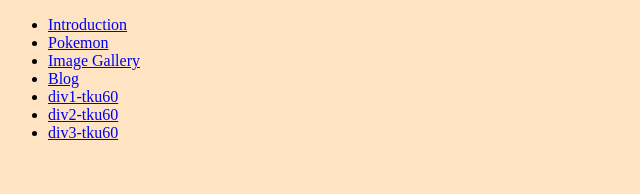
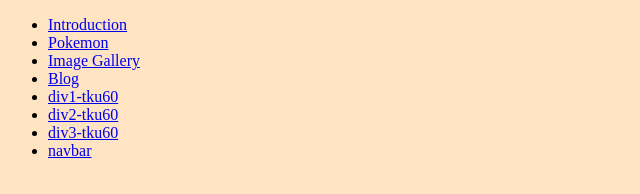
Before and after one commit to 209410736/1091-1N-demo-209410736, a plain HTML site: page index.html in a window 1280 px wide. Shown: the full height of the page, 0-640 px from the left. Drawn offline with Linux system fonts and the light colour scheme.

```diff
--- a/index.html
+++ b/index.html
@@ -16,7 +16,7 @@
         <li><a href="./w03-div/div.html"> div1-tku60</a></li>
         <li><a href="./w03-div-tku60/div_tku60.html"> div2-tku60 </a></li>
         <li><a href="./w04-div-tku60/div_tku60.html"> div3-tku60 </a></li>
-
+        <li><a href="./w05-bootstrap/index.html"> navbar </a></li>
       </ul>
     </div>
   </body>
```
